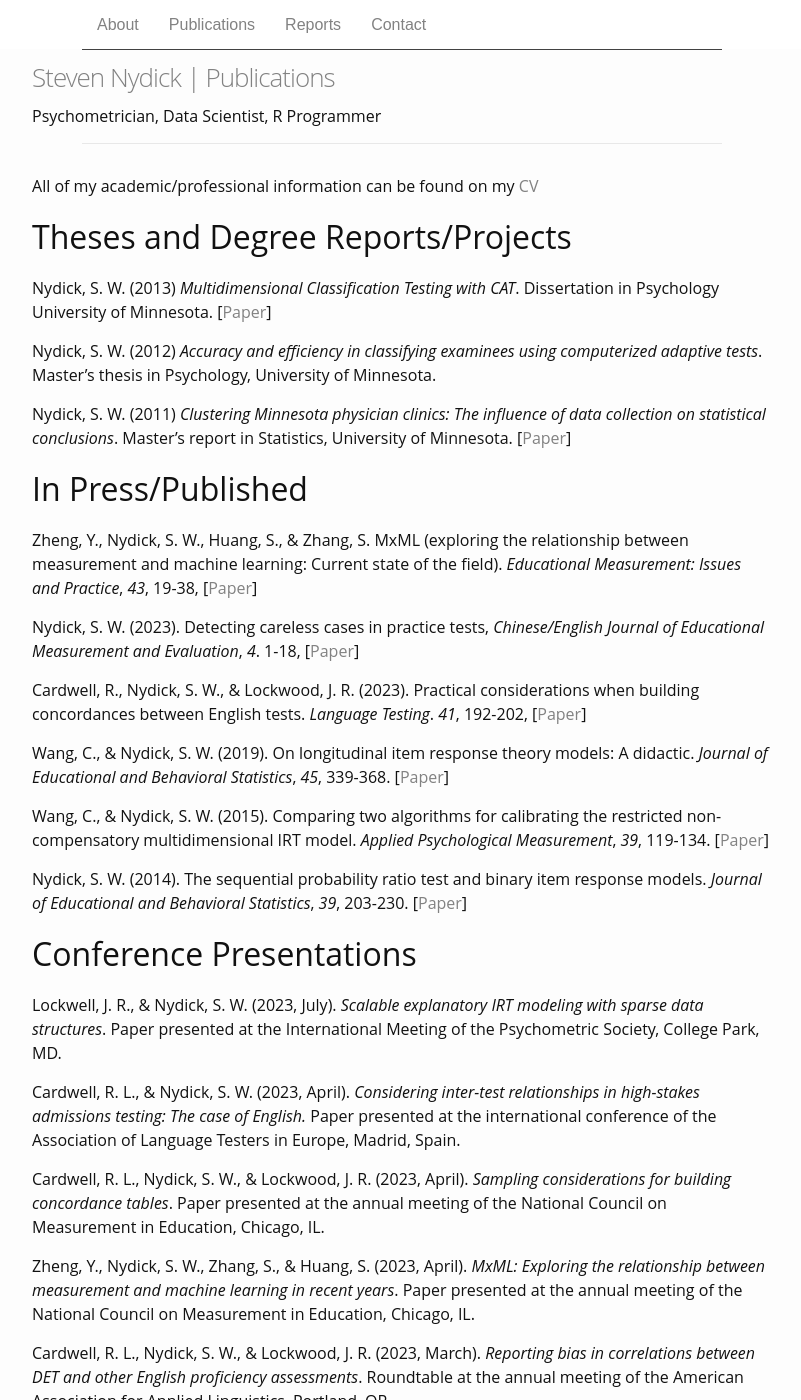
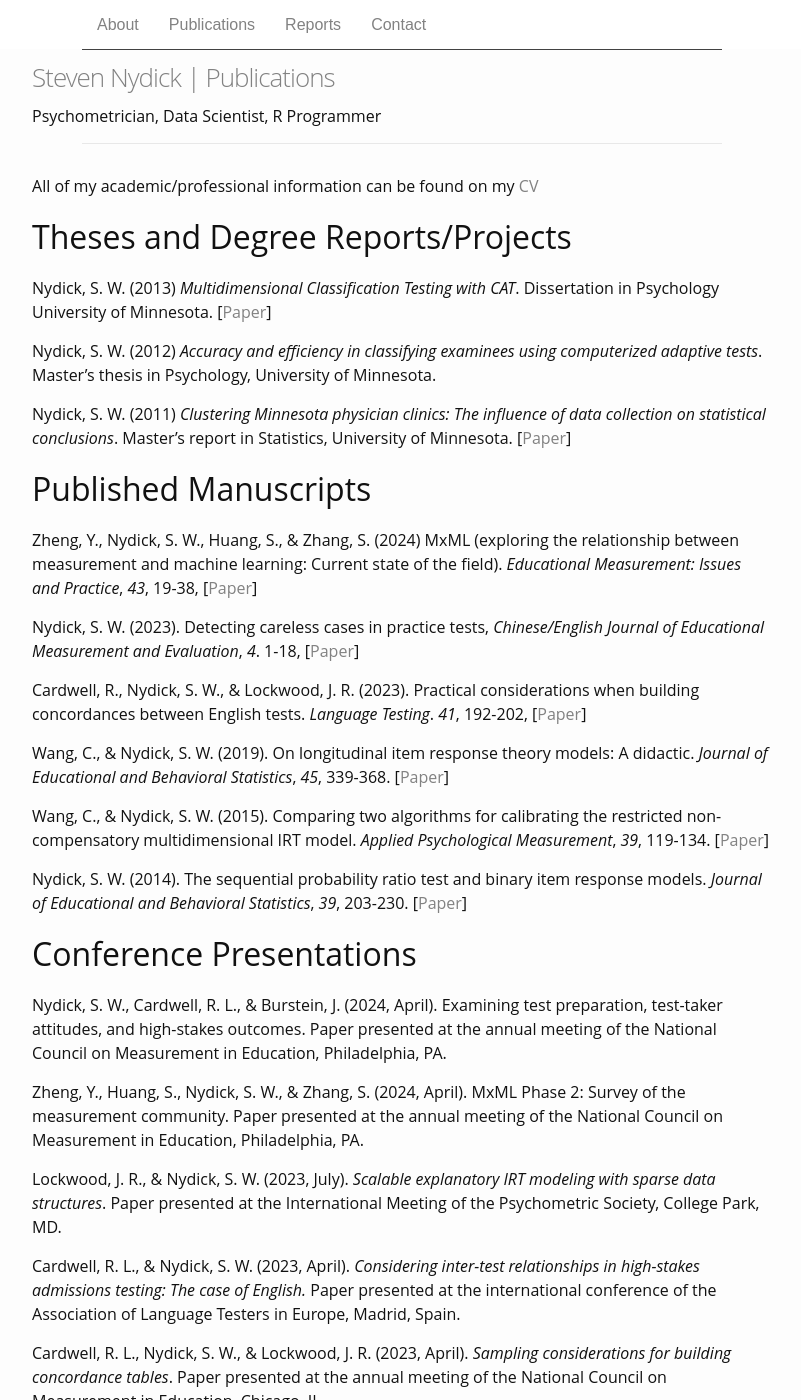
Before and after one commit to swnydick/swnydick.github.io, a Jekyll site: the page built from _pages/02_publications.md, in a window 1280 px wide and 1400 px high. Shown: the whole window, without its empty margins (238-1039 px from the left). Built offline with Jekyll 4.4.1, drawn with Linux system fonts in a browser that asks for light colours.

Commit message:
Update publications after conferences

```diff
--- a/_pages/02_publications.md
+++ b/_pages/02_publications.md
@@ -22,10 +22,10 @@ data collection on statistical conclusions*. Master's report in Statistics,
 University of Minnesota.
 &#91;[Paper]({{ site.url }}/assets/pubs/StatMSReport.pdf)&#93;
 
-## In Press/Published
+## Published Manuscripts
 
-Zheng, Y., Nydick, S. W., Huang, S., & Zhang, S. MxML (exploring the relationship
-between measurement and machine learning: Current state of the field).
+Zheng, Y., Nydick, S. W., Huang, S., & Zhang, S. (2024) MxML (exploring the
+relationship between measurement and machine learning: Current state of the field).
 *Educational Measurement: Issues and Practice*, *43*, 19-38,
 &#91;[Paper](https://onlinelibrary. wiley.com/doi/full/10.1111/emip.12593)&#93;
 
@@ -52,7 +52,16 @@ response models. *Journal of Educational and Behavioral Statistics*, *39*, 203-2
 
 ## Conference Presentations
 
-Lockwell, J. R., & Nydick, S. W. (2023, July). *Scalable explanatory IRT modeling
+Nydick, S. W., Cardwell, R. L., & Burstein, J. (2024, April). Examining test
+preparation, test-taker attitudes, and high-stakes outcomes. Paper presented
+at the annual meeting of the National Council on Measurement in Education,
+Philadelphia, PA.
+
+Zheng, Y., Huang, S., Nydick, S. W., & Zhang, S. (2024, April). MxML Phase 2:
+Survey of the measurement community. Paper presented at the annual meeting of the
+National Council on Measurement in Education, Philadelphia, PA.
+
+Lockwood, J. R., & Nydick, S. W. (2023, July). *Scalable explanatory IRT modeling
 with sparse data structures*. Paper presented at the International Meeting of the
 Psychometric Society, College Park, MD.
 
```
Also changed, not shown: 1 other file.
